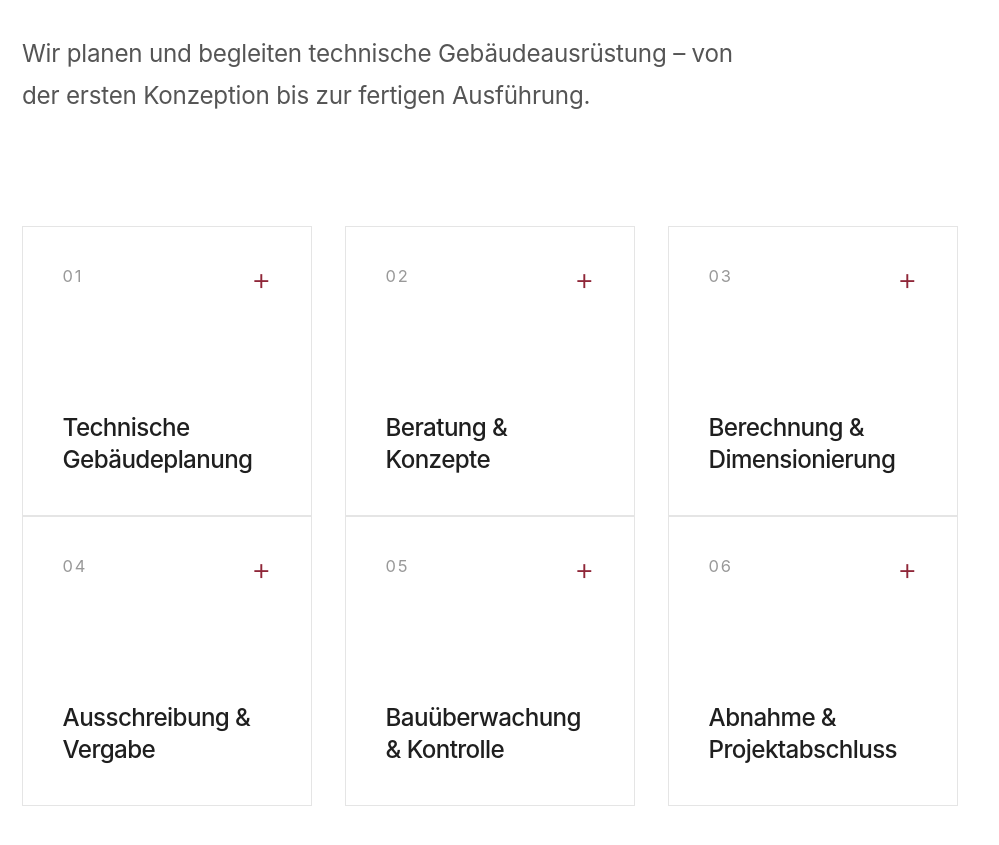
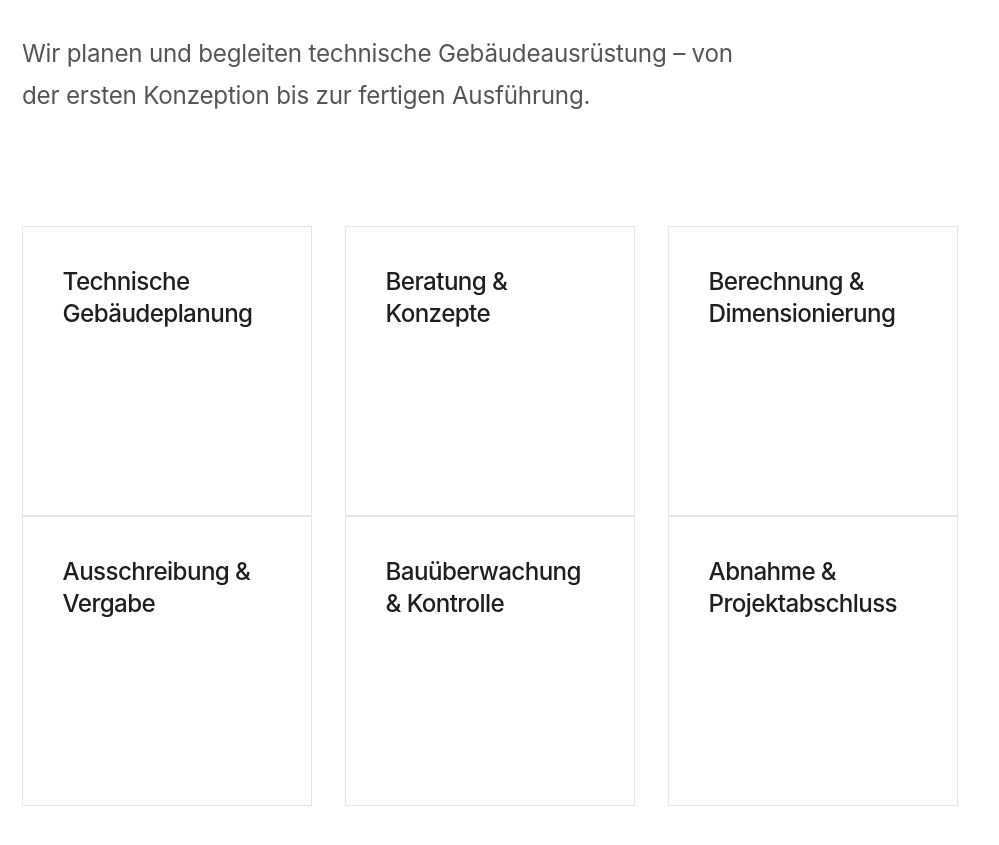
Before and after one commit to gryphiusodenhobler/www.optiplan.at, a Jekyll site: the page built from leistungen.md, in a window 1280 px wide and 900 px high, scrolled down 420 px. Shown: the top 845 px of the window, without its empty margins (0-999 px from the left). Built offline with Jekyll 4.4.1, drawn with Linux system fonts in a browser that asks for light colours; cached includes are drawn as plain includes.

Commit message:
Update leistungen.md

```diff
--- a/leistungen.md
+++ b/leistungen.md
@@ -21,21 +21,15 @@ permalink: /leistungen/
     <div class="optiplan-tile-row">
 
       <button class="optiplan-tile" type="button" data-service="0" aria-expanded="false">
-        <span class="optiplan-tile-number">01</span>
         <span class="optiplan-tile-title">Technische Gebäudeplanung</span>
-        <span class="optiplan-tile-plus" aria-hidden="true">+</span>
       </button>
 
       <button class="optiplan-tile" type="button" data-service="1" aria-expanded="false">
-        <span class="optiplan-tile-number">02</span>
         <span class="optiplan-tile-title">Beratung &amp; Konzepte</span>
-        <span class="optiplan-tile-plus" aria-hidden="true">+</span>
       </button>
 
       <button class="optiplan-tile" type="button" data-service="2" aria-expanded="false">
-        <span class="optiplan-tile-number">03</span>
         <span class="optiplan-tile-title">Berechnung &amp; Dimensionierung</span>
-        <span class="optiplan-tile-plus" aria-hidden="true">+</span>
       </button>
 
     </div>
@@ -53,21 +47,15 @@ permalink: /leistungen/
     <div class="optiplan-tile-row">
 
       <button class="optiplan-tile" type="button" data-service="3" aria-expanded="false">
-        <span class="optiplan-tile-number">04</span>
         <span class="optiplan-tile-title">Ausschreibung &amp; Vergabe</span>
-        <span class="optiplan-tile-plus" aria-hidden="true">+</span>
       </button>
 
       <button class="optiplan-tile" type="button" data-service="4" aria-expanded="false">
-        <span class="optiplan-tile-number">05</span>
         <span class="optiplan-tile-title">Bauüberwachung &amp; Kontrolle</span>
-        <span class="optiplan-tile-plus" aria-hidden="true">+</span>
       </button>
 
       <button class="optiplan-tile" type="button" data-service="5" aria-expanded="false">
-        <span class="optiplan-tile-number">06</span>
         <span class="optiplan-tile-title">Abnahme &amp; Projektabschluss</span>
-        <span class="optiplan-tile-plus" aria-hidden="true">+</span>
       </button>
 
     </div>
```
